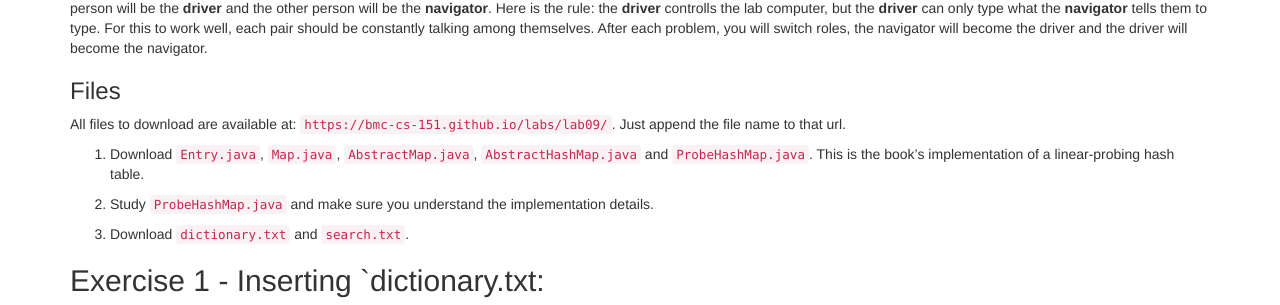
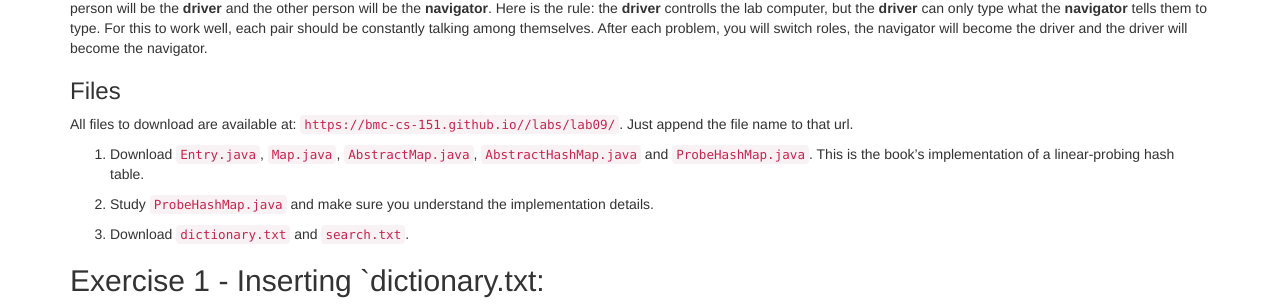
Before and after one commit to kalte0/BMC-CS-151.github.io, a Jekyll site: the page built from labs/Lab09.md, in a window 1280 px wide and 900 px high. Shown: the part 321-626 px from the top of the window. Built offline with Jekyll 4.4.1, drawn with Linux system fonts in a browser that asks for light colours; nearby versions of some CDN libraries.

Commit message:
Update Lab09.md

```diff
--- a/labs/Lab09.md
+++ b/labs/Lab09.md
@@ -64,7 +64,7 @@ among themselves. After each problem, you will switch roles, the navigator will
 
 ### Files
 All files to download are available at:
-`{{ site.url }}{{ site.baseurl }}labs/lab09/`. Just append
+`{{ site.url }}{{ site.baseurl }}/labs/lab09/`. Just append
 the file name to that url.
 
 1. Download `Entry.java`, `Map.java`,
```
